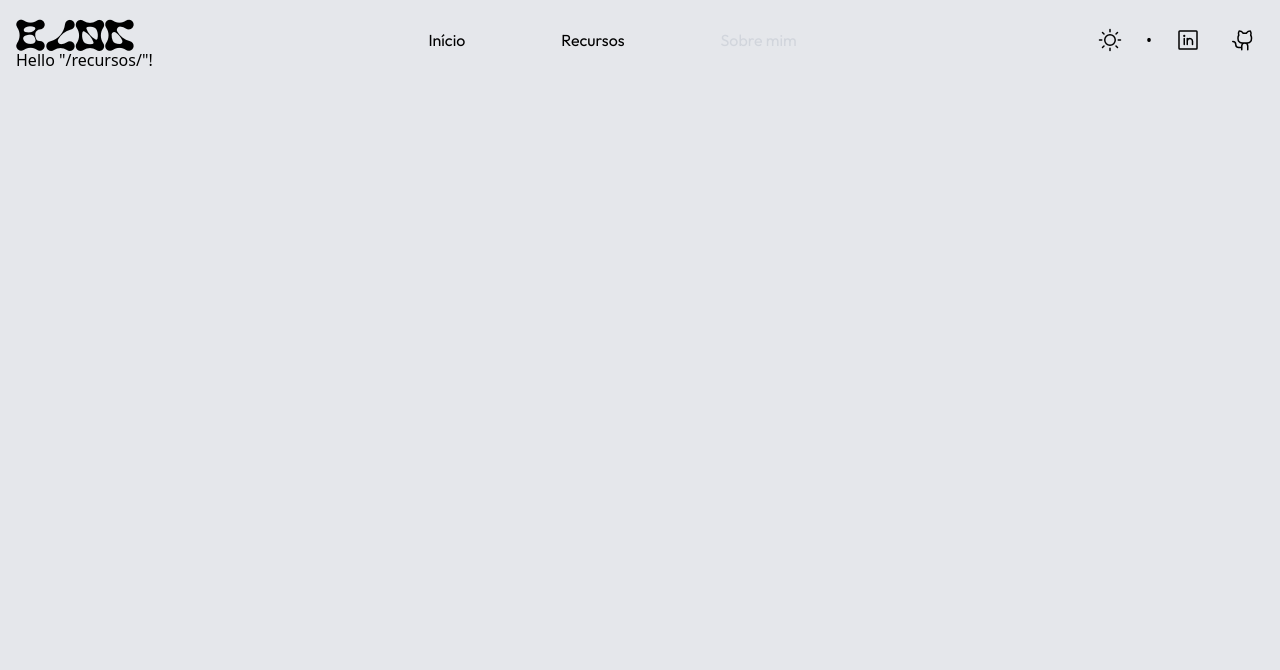
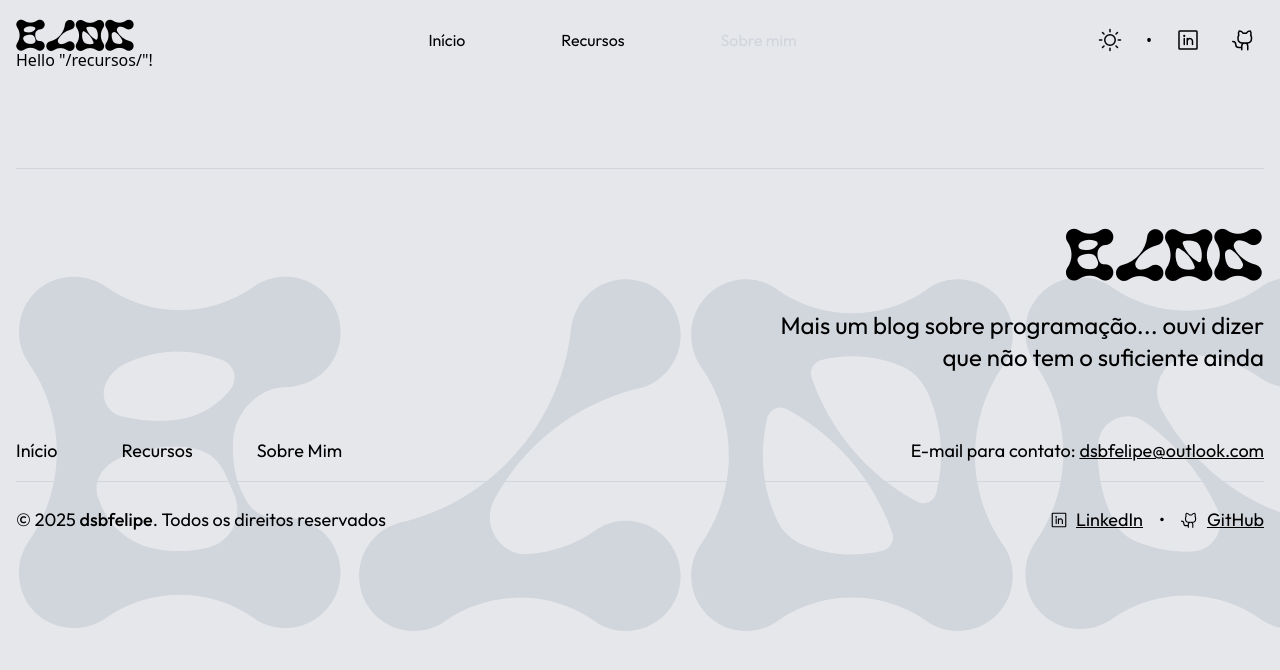
Before and after one commit to dsbfelipe/blog, a React (Vite) app: page /resources in a window 1280 px wide. Shown: the top 670 px of the page. Built offline with nearby package versions, Linux system fonts and the light colour scheme.

Commit message:
feat: add footer

```diff
--- a/src/components/domain/post-item.jsx
+++ b/src/components/domain/post-item.jsx
@@ -1,12 +1,18 @@
 import formatDate from "../../utils/format-date";
 import { Link } from "@tanstack/react-router";
+import { BookOpenIcon } from "@phosphor-icons/react";
 
-const PostItem = ({ title, category, date, image, tags, link }) => {
+const PostItem = ({ title, category, date, image, alt, tags, link }) => {
   return (
-    <div className="mb-12 flex w-full justify-between border-t border-gray-300 pt-12 font-outfit">
-      <div className="flex flex-1 justify-between">
+    <div className="mb-12 flex w-full flex-col justify-between border-t border-gray-300 pt-12 font-outfit md:flex-row dark:border-gray-700">
+      <div className="flex flex-1 flex-col gap-4 md:flex-row md:justify-between md:gap-0">
         <p className="text-gray-500 dark:text-gray-300">{category}</p>
-        <img className="mr-12 max-w-96" src={image} alt={title} />
+        <img
+          className="mb-6 md:mr-12 md:mb-0 md:max-w-96"
+          src={image}
+          alt={alt}
+          loading="lazy"
+        />
       </div>
       <div className="flex-1">
         <div className="flex gap-2">
@@ -15,9 +21,12 @@ const PostItem = ({ title, category, date, image, tags, link }) => {
           ))}
         </div>
         <p className="mt-4 text-4xl">{title}</p>
-        <p className="mt-2 text-gray-500">{formatDate(date)}</p>
+        <p className="mt-2 mb-8 text-gray-500">{formatDate(date)}</p>
         <Link to={link}>
-          <button>Ler mais</button>
+          <button className="flex w-full cursor-pointer items-center justify-center gap-2 bg-gray-950 px-6 py-3 text-gray-50 shadow-md md:w-auto dark:bg-gray-50 dark:text-gray-950">
+            <BookOpenIcon />
+            Ler mais
+          </button>
         </Link>
       </div>
     </div>
--- a/src/components/inner-content.jsx
+++ b/src/components/inner-content.jsx
@@ -1,5 +1,9 @@
 const InnerContent = ({ children }) => {
-  return <div className="w-full max-w-[1366px] px-4">{children}</div>;
+  return (
+    <div className="min-h-screen w-full max-w-[1366px] flex-1 overflow-hidden px-4">
+      {children}
+    </div>
+  );
 };
 
 export default InnerContent;
--- /dev/null
+++ b/src/components/layout/footer.jsx
@@ -0,0 +1,72 @@
+import { GithubLogoIcon, LinkedinLogoIcon } from "@phosphor-icons/react";
+import { Link } from "@tanstack/react-router";
+
+const Footer = () => {
+  return (
+    <div className="relative mt-24 flex flex-col justify-between border-t border-gray-300 pt-16 font-outfit">
+      <div className="z-10">
+        <div className="mb-4">
+          <div className="mb-16 flex flex-col text-right">
+            <p className="mb-4 font-arnaiz text-6xl">BLOG</p>
+            <p className="self-end text-2xl md:w-2/5">
+              Mais um blog sobre programação... ouvi dizer que não tem o
+              suficiente ainda
+            </p>
+          </div>
+
+          <div className="flex flex-col items-center gap-6 md:flex-row md:items-start md:justify-between">
+            <div className="flex flex-row gap-16 text-lg">
+              <Link to="/">Início</Link>
+              <Link to="/recursos">Recursos</Link>
+              <Link to="/sobre">Sobre Mim</Link>
+            </div>
+            <p className="text-lg">
+              E-mail para contato:{" "}
+              <a href="mailto:dsbfelipe@outlook.com" className="underline">
+                dsbfelipe@outlook.com
+              </a>
+            </p>
+          </div>
+        </div>
+        <div className="mb-6 flex flex-col justify-between gap-4 border-t border-gray-300 pt-6 text-center text-lg md:flex-row md:gap-0 md:text-left">
+          <p>
+            © 2025 <span className="font-medium">dsbfelipe</span>. Todos os
+            direitos reservados
+          </p>
+          <div className="flex justify-around gap-4">
+            <FooterSocialsLink href="https://www.linkedin.com/in/dsbfelipe/">
+              <LinkedinLogoIcon />
+              LinkedIn
+            </FooterSocialsLink>
+
+            <p>•</p>
+
+            <FooterSocialsLink href="https://www.linkedin.com/in/dsbfelipe/">
+              <GithubLogoIcon />
+              GitHub
+            </FooterSocialsLink>
+          </div>
+        </div>
+      </div>
+
+      <p className="absolute -bottom-64 z-0 font-arnaiz text-[407px] text-gray-300 dark:text-gray-700">
+        BLOG
+      </p>
+    </div>
+  );
+};
+
+const FooterSocialsLink = ({ href, children }) => {
+  return (
+    <a
+      href={href}
+      target="_blank"
+      rel="noopener noreferrer"
+      className="flex items-center gap-2 underline"
+    >
+      {children}
+    </a>
+  );
+};
+
+export default Footer;
--- a/src/components/layout/header.jsx
+++ b/src/components/layout/header.jsx
@@ -11,7 +11,7 @@ const Header = () => {
   const { toggleTheme, darkMode } = useTheme();
 
   return (
-    <header className="flex h-12 w-full items-center justify-center pt-8 md:justify-between">
+    <header className="flex h-12 w-full items-center justify-between pt-8">
       <Link to="/">
         <p className="flex font-arnaiz text-4xl">BLOG</p>
       </Link>
@@ -23,7 +23,7 @@ const Header = () => {
         <Link to="/" className="hover:underline">
           Início
         </Link>
-        <Link to="/recursos" className="hover:underline">
+        <Link to="/resources" className="hover:underline">
           Recursos
         </Link>
         <Link to="/sobre" disabled className="cursor-not-allowed text-gray-300">
@@ -31,10 +31,7 @@ const Header = () => {
         </Link>
       </nav>
 
-      <nav
-        aria-label="Ações rápidas"
-        className="hidden items-center gap-4 md:flex"
-      >
+      <nav aria-label="Ações rápidas" className="items-center gap-4 md:flex">
         <HeaderButton
           onClick={toggleTheme}
           ariaLabel="Alternar entre modo claro e escuro"
@@ -42,7 +39,7 @@ const Header = () => {
           {darkMode ? <MoonIcon size={24} /> : <SunIcon size={24} />}
         </HeaderButton>
 
-        <p>•</p>
+        <p className="hidden md:block">•</p>
 
         <HeaderButton
           href={"https://www.linkedin.com/in/dsbfelipe/"}
@@ -68,7 +65,7 @@ const HeaderButton = ({ children, ariaLabel, href, onClick }) => {
       <button
         onClick={onClick}
         aria-label={ariaLabel}
-        className="cursor-pointer rounded-md bg-transparent p-2 hover:bg-gray-100 dark:hover:bg-gray-900"
+        className={`${onClick ? "block" : "hidden md:block"} cursor-pointer rounded-md bg-transparent p-2 hover:bg-gray-100 dark:hover:bg-gray-900`}
       >
         {children}
       </button>
--- a/src/components/layout/hero-section.jsx
+++ b/src/components/layout/hero-section.jsx
@@ -9,8 +9,13 @@ const HeroSection = () => {
       ) : (
         <SquareGrid url="svgs/square-grid-light.svg" />
       )}
-      <div className="mt-24 flex items-end justify-between border-t border-gray-300 pt-16">
-        <p className="flex-1 font-arnaiz text-7xl">BEMVINDO</p>
+      <div className="mt-24 flex flex-col justify-between border-gray-300 md:flex-row md:items-end md:border-t md:pt-16 dark:border-gray-700">
+        <p
+          aria-label="Bem-vindo"
+          className="mb-8 flex-1 font-arnaiz text-5xl md:mb-0 md:text-7xl"
+        >
+          BEMVINDO
+        </p>
         <p className="flex-1 font-outfit text-2xl">
           Oi, meu nome é felipe e fiz esse blog pra registrar minha jornada de
           aprendizado na programação.
@@ -23,7 +28,7 @@ const HeroSection = () => {
 const SquareGrid = ({ url }) => {
   return (
     <div
-      className={`mt-24 hidden h-128 w-full bg-contain bg-center bg-repeat md:block bg-[url(${url})]`}
+      className={`mt-24 h-80 w-full bg-contain bg-center bg-repeat md:block md:h-128 bg-[url(${url})]`}
     ></div>
   );
 };
--- a/src/components/layout/posts-section.jsx
+++ b/src/components/layout/posts-section.jsx
@@ -6,45 +6,45 @@ const PostsSection = () => {
   return (
     <div className="mt-16">
       <div className="flex items-center justify-between font-outfit">
-        <p className="flex items-center gap-2">
+        <p className="hidden items-center gap-2 md:flex">
           <FunnelSimpleIcon />
           Filtros
         </p>
-        <div>
+        <div className="hidden md:block">
           <label htmlFor="category">Categoria:</label>
           <select name="category" id="category" className="px-2 outline-0">
-            <option className="bg-gray-200" value="all">
+            <option className="bg-gray-200 dark:bg-gray-950" value="all">
               Todas as categorias
             </option>
-            <option className="bg-gray-200" value="project">
+            <option className="bg-gray-200 dark:bg-gray-950" value="project">
               Projeto
             </option>
-            <option className="bg-gray-200" value="course">
+            <option className="bg-gray-200 dark:bg-gray-950" value="course">
               Curso
             </option>
           </select>
         </div>
 
-        <div>
+        <div className="hidden md:block">
           <label htmlFor="order">Ordenar:</label>
           <select
             name="category"
             id="category"
             className="border-0 px-2 outline-0"
           >
-            <option className="bg-gray-200" value="all">
+            <option className="bg-gray-200 dark:bg-gray-950" value="all">
               Por data
             </option>
-            <option className="bg-gray-200" value="project">
+            <option className="bg-gray-200 dark:bg-gray-950" value="project">
               Projeto
             </option>
-            <option className="bg-gray-200" value="course">
+            <option className="bg-gray-200 dark:bg-gray-950" value="course">
               Curso
             </option>
           </select>
         </div>
 
-        <div className="flex items-center gap-2 rounded-md border border-gray-300 px-4 py-2 dark:border-gray-700">
+        <div className="flex w-full items-center gap-2 rounded-md border border-gray-300 px-4 py-2 md:w-auto dark:border-gray-700">
           <MagnifyingGlassIcon />
           <input
             type="text"
--- a/src/mock/posts.js
+++ b/src/mock/posts.js
@@ -2,21 +2,20 @@ const posts = [
   {
     title: "Estudo de caso: BLOG",
     category: "Projeto",
-    date: "2025-08-30",
+    date: "2025-08-30T00:00:00",
     author: "Felipe dos Santos Bento",
     tags: ["JavaScript", "React"],
-    image:
-      "https://images.unsplash.com/photo-1756547275349-7c7d668f3ce3?q=80&w=2070&auto=format&fit=crop&ixlib=rb-4.1.0&ixid=M3wxMjA3fDB8MHxwaG90by1wYWdlfHx8fGVufDB8fHx8fA%3D%3D",
+    image: "/images/estudo-de-caso-blog.webp",
     content: "/posts/blog-project.md",
   },
   {
-    title: "Estudo de caso: BLOG",
-    category: "Projeto",
-    date: "2025-08-30",
+    title: "Análise: Complete Intro to React, V9 - Frontend Masters",
+    category: "Curso",
+    date: "2025-08-29T00:00:00",
     author: "Felipe dos Santos Bento",
     tags: ["JavaScript", "React"],
-    image:
-      "https://images.unsplash.com/photo-1756547275349-7c7d668f3ce3?q=80&w=2070&auto=format&fit=crop&ixlib=rb-4.1.0&ixid=M3wxMjA3fDB8MHxwaG90by1wYWdlfHx8fGVufDB8fHx8fA%3D%3D",
+    image: "/images/complete-intro-to-react-v9.webp",
+    alt: "Três pessoas trabalhando em laptops em uma sala de aula moderna com grandes janelas. Um instrutor está ajudando dois alunos, apontando para a tela de um laptop, enquanto outros participantes estão ao fundo, focados em suas próprias tarefas.",
     content: "/posts/blog-project.md",
   },
 ];
--- a/src/routes/__root.jsx
+++ b/src/routes/__root.jsx
@@ -4,6 +4,7 @@ import { ReactQueryDevtools } from "@tanstack/react-query-devtools";
 import Header from "../components/layout/header";
 import PageFrame from "../components/page-frame";
 import InnerContent from "../components/inner-content";
+import Footer from "../components/layout/footer";
 
 export const Route = createRootRoute({
   component: () => {
@@ -13,6 +14,7 @@ export const Route = createRootRoute({
           <InnerContent>
             <Header />
             <Outlet />
+            <Footer />
           </InnerContent>
         </PageFrame>
 
--- a/src/routes/resources/index.jsx
+++ b/src/routes/resources/index.jsx
@@ -5,5 +5,5 @@ export const Route = createFileRoute("/resources/")({
 });
 
 function RouteComponent() {
-  return <div>Hello "/recursos/"!</div>;
+  return <div className="">Hello "/recursos/"!</div>;
 }
```
Also changed, not shown: public/images/complete-intro-to-react-v9.webp (added), public/images/estudo-de-caso-blog.webp (added).
